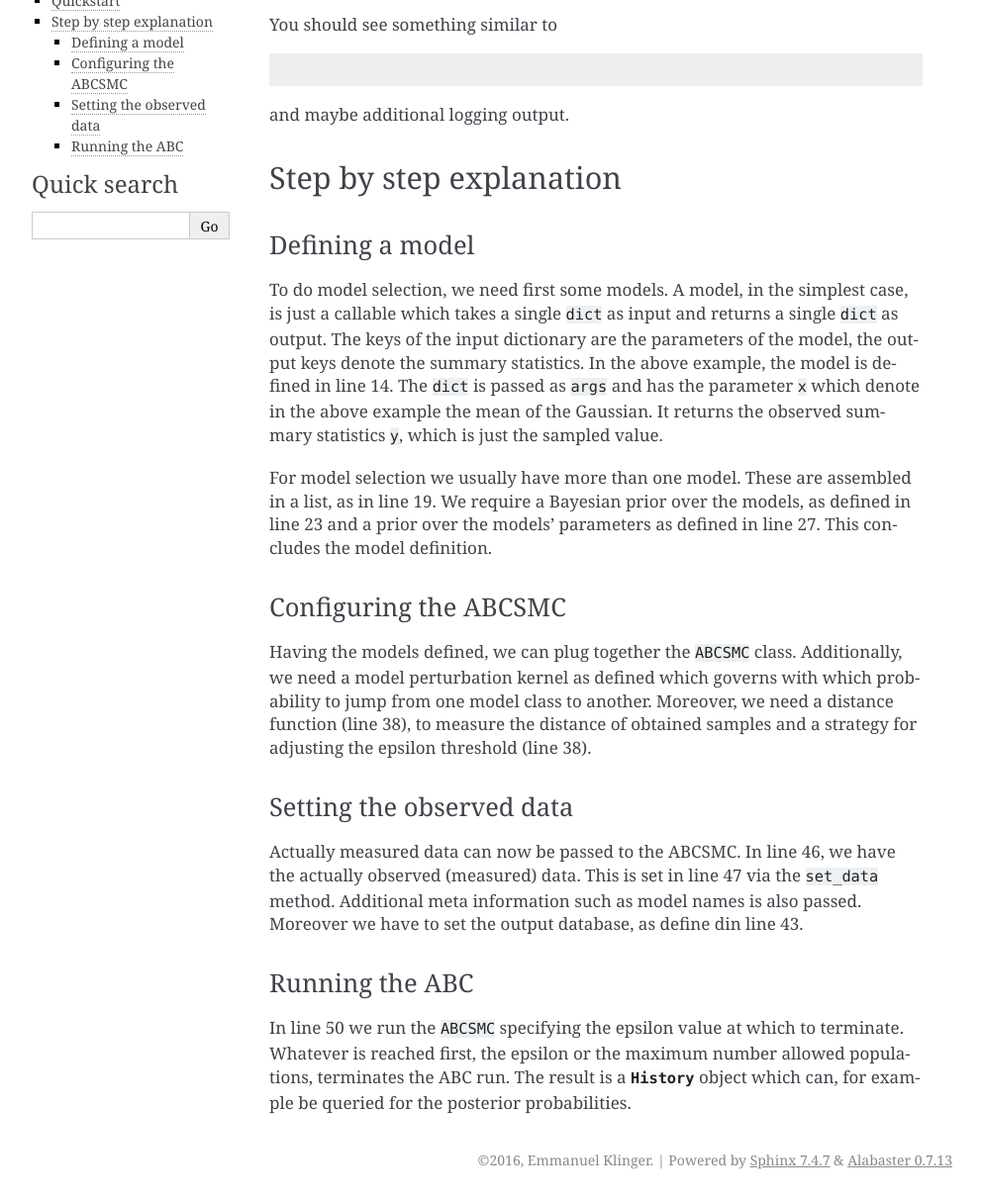
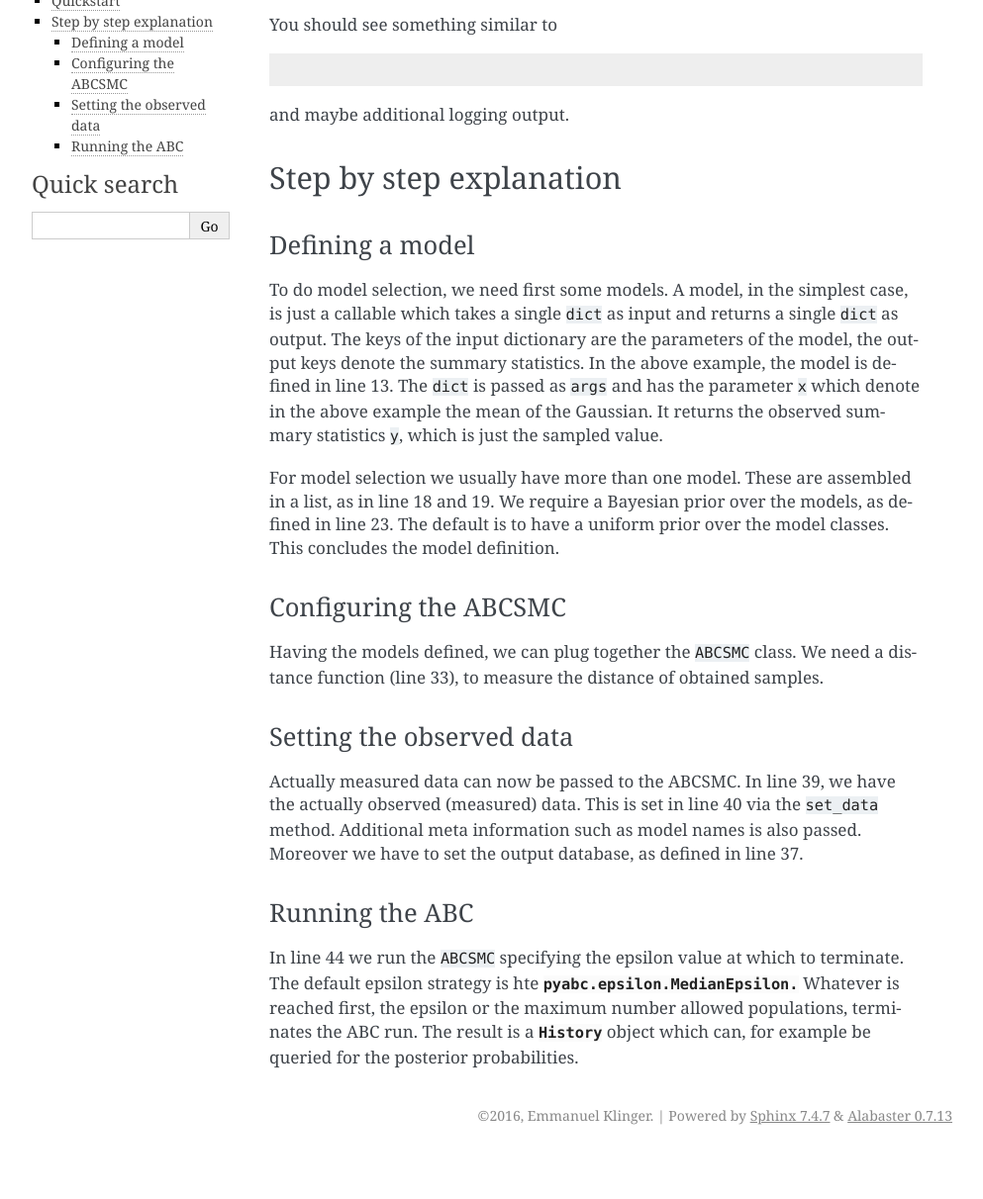
Before and after one commit to ICB-DCM/pyABC, a Sphinx documentation site: the page built from doc/model_selection.rst, in a window 1280 px wide, cut to the strip 320-1532 px from the top of the page. Shown: the whole strip at 99% size, without its empty margins (148-1141 px from the left). Built offline with Sphinx 7.4.7, drawn with Linux system fonts in a browser that asks for light colours; after the commit the page ends 1487 px from its top, so only the background shows below that.

Commit message:
update docs

```diff
--- a/doc/model_selection.rst
+++ b/doc/model_selection.rst
@@ -31,35 +31,41 @@ To do model selection, we need first some models. A model, in the simplest case,
 is just a callable which takes a single ``dict`` as input
 and returns a single ``dict`` as output. The keys of the input dictionary are the parameters of the model, the output
 keys denote the summary statistics.
-In the above example, the model is defined in line 14. The ``dict`` is passed as ``args`` and has the parameter ``x``
-which denote in the above example the mean of the Gaussian. It returns the observed summary statistics ``y``, which
+In the above example, the model is defined in line 13.
+The ``dict`` is passed as ``args`` and has the parameter ``x``
+which denote in the above example the mean of the Gaussian.
+It returns the observed summary statistics ``y``, which
 is just the sampled value.
 
-For model selection we usually have more than one model. These are assembled in a list, as in line 19. We
-require a Bayesian prior over the models, as defined in line 23 and a prior over the models' parameters as defined
-in line 27. This concludes the model definition.
+For model selection we usually have more than one model.
+These are assembled in a list, as in line 18 and 19. We
+require a Bayesian prior over the models, as defined in line 23.
+The default is to have a uniform prior over the model classes.
+This concludes the model definition.
 
 Configuring the ABCSMC
 ~~~~~~~~~~~~~~~~~~~~~~
 
-Having the models defined, we can plug together the ``ABCSMC`` class. Additionally, we need a model perturbation kernel
-as defined which governs with which probability to jump from one model class to another. Moreover,
-we need a distance function (line 38), to measure the distance of obtained samples and a strategy for adjusting the
-epsilon threshold (line 38).
+Having the models defined, we can plug together the ``ABCSMC`` class.
+We need a distance function (line 33),
+to measure the distance of obtained samples.
 
 
 Setting the observed data
 ~~~~~~~~~~~~~~~~~~~~~~~~~
 
-Actually measured data can now be passed to the ABCSMC. In line 46, we have the actually observed (measured) data.
-This is set in line 47 via the ``set_data`` method. Additional meta information such as model names is also passed.
-Moreover we have to set the output database, as define din line 43.
+Actually measured data can now be passed to the ABCSMC.
+In line 39, we have the actually observed (measured) data.
+This is set in line 40 via the ``set_data`` method.
+Additional meta information such as model names is also passed.
+Moreover we have to set the output database, as defined in line 37.
 
 
 Running the ABC
 ~~~~~~~~~~~~~~~
 
-In line 50 we run the ``ABCSMC`` specifying the epsilon value at which to terminate.
+In line 44 we run the ``ABCSMC`` specifying the epsilon value at which to terminate.
+The default epsilon strategy is hte :class:`pyabc.epsilon.MedianEpsilon.`
 Whatever is reached first, the epsilon or the maximum number allowed populations,
 terminates the ABC run. The result is a :class:`History <pyabc.storage.History>` object which
 can, for example be queried for the posterior probabilities.
```
Also changed, not shown: 1 other file.
